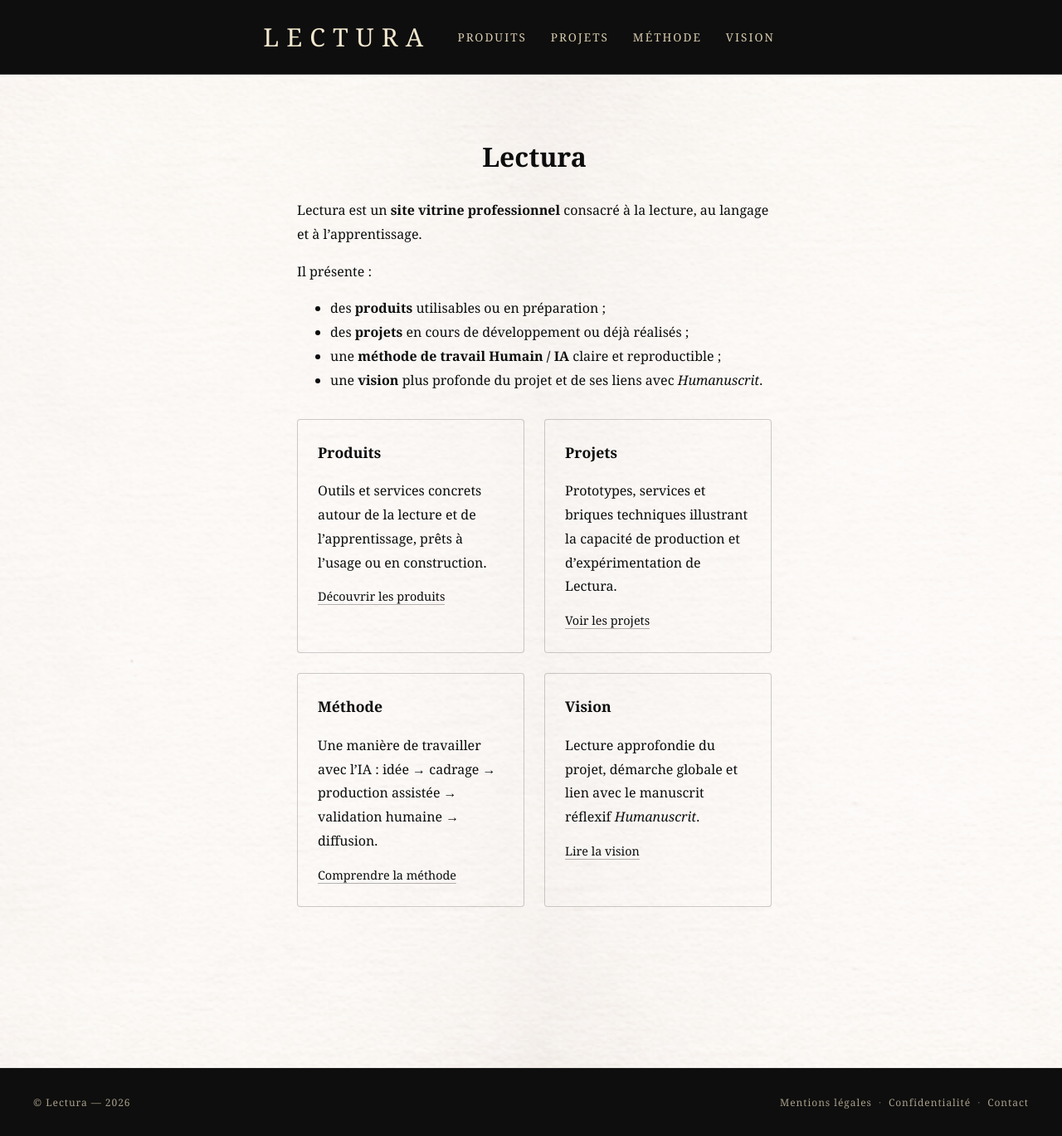
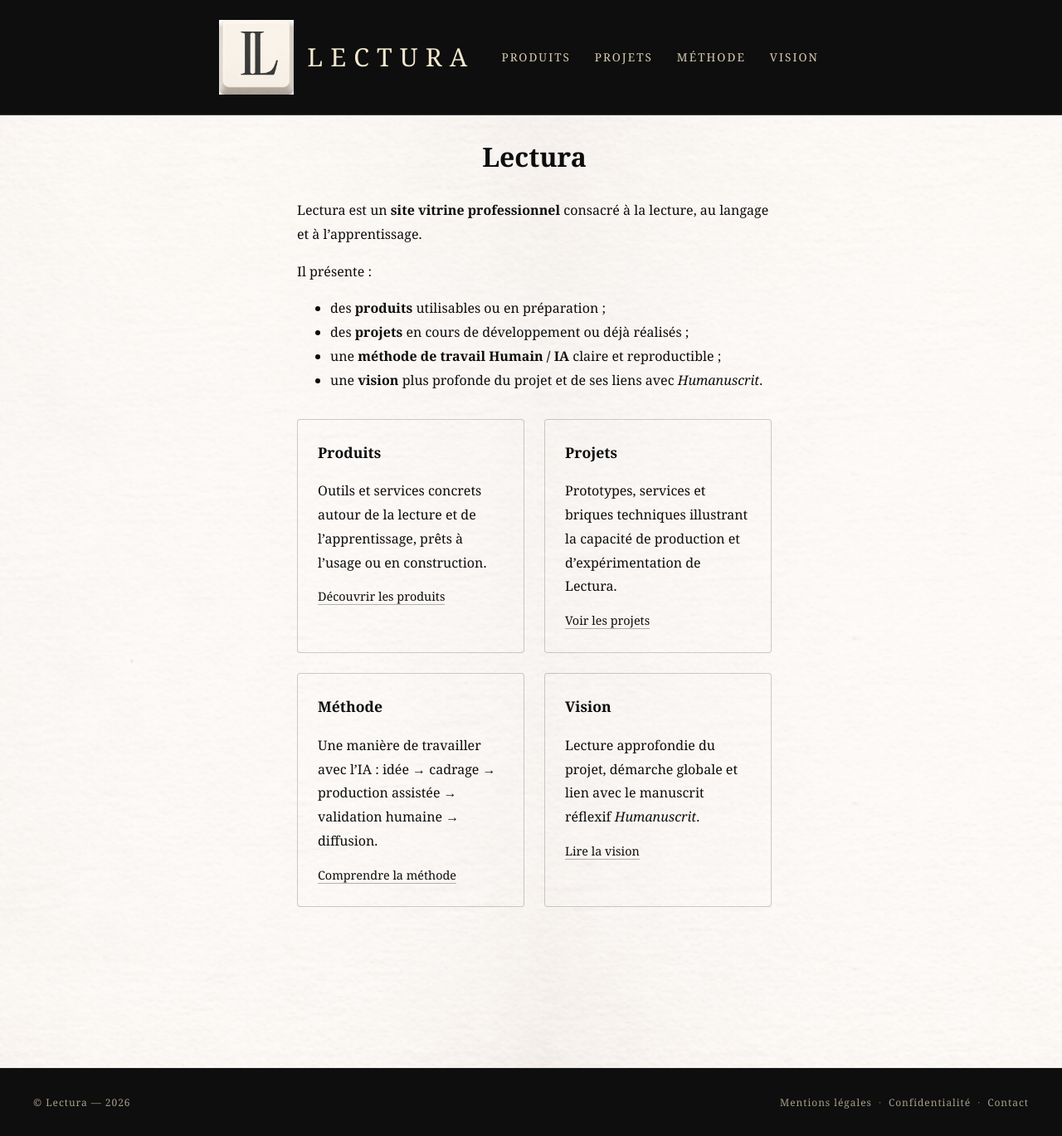
Before and after one commit to maxcarriere/lectura-site, a Jekyll site: the page built from index.md, in a window 1280 px wide and 1369 px high. Shown: the whole window at 83% size. Built offline with Jekyll 4.4.1, drawn with Linux system fonts in a browser that asks for light colours.

Commit message:
Ajout du logo dans le header et styles associés
Co-authored-by: Cursor <cursoragent@cursor.com>

```diff
--- a/_includes/header.html
+++ b/_includes/header.html
@@ -1,6 +1,9 @@
 <header class="site-header">
   <div class="header-inner">
     <a href="{{ '/' | relative_url }}" class="header-brand">
+      <div class="logo">
+        <img src="{{ '/assets/images/logo.png' | relative_url }}" alt="Lectura">
+      </div>
       <div class="site-title">LECTURA</div>
     </a>
     <nav class="site-nav">
--- a/assets/css/style.scss
+++ b/assets/css/style.scss
@@ -73,6 +73,11 @@ body *::after {
   text-decoration: underline;
 }
 
+.logo img {
+  width: 90px;
+  display: block;
+}
+
 .site-title {
   color: #f3e8cf;
   letter-spacing: 0.3em;
@@ -135,6 +140,10 @@ body *::after {
   .header-brand {
     flex-shrink: 0;
     gap: 0.5rem;
+  }
+
+  .logo img {
+    width: 48px;
   }
 
   .site-title {
```
